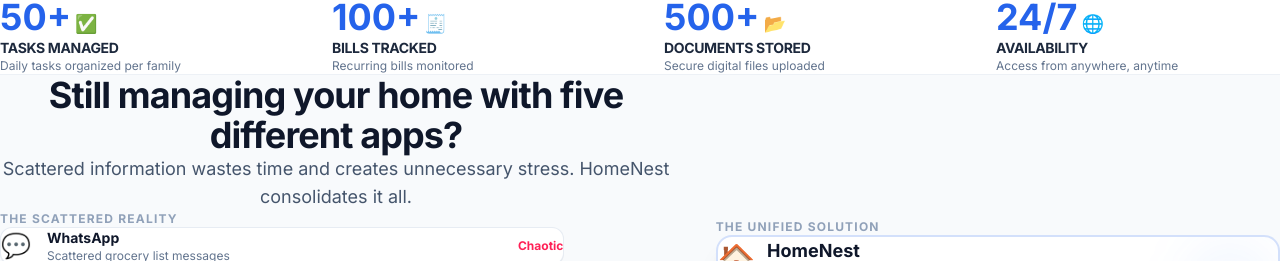
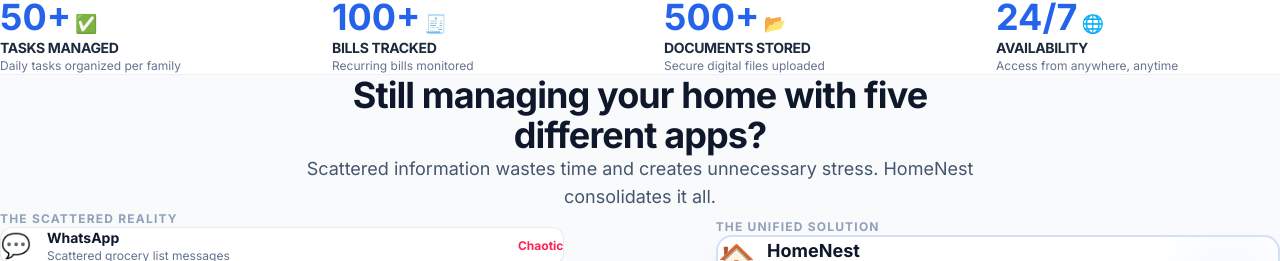
Before and after one commit to hasinimaddula26-tech/HomeNest, a React (Vite) app in the folder frontend/: page / in a window 1280 px wide. Shown: the part 452-713 px from the top of the page. Built offline with nearby package versions, Linux system fonts and the light colour scheme; no server answers.

Commit message:
fix: apply bulletproof global width and mx-auto centering overrides

```diff
--- a/frontend/src/index.css
+++ b/frontend/src/index.css
@@ -31,10 +31,23 @@
     box-sizing: border-box;
 }
 
+html, body, #root {
+  width: 100% !important;
+  min-width: 100% !important;
+  margin: 0 !important;
+  padding: 0 !important;
+  display: block !important;
+}
+
 body {
     font-family: 'Inter', sans-serif;
     background: #F8FAFC;
     color: #0F172A;
+}
+
+.mx-auto {
+  margin-left: auto !important;
+  margin-right: auto !important;
 }
 
 /* Custom scroll behavior and transitions */
```
